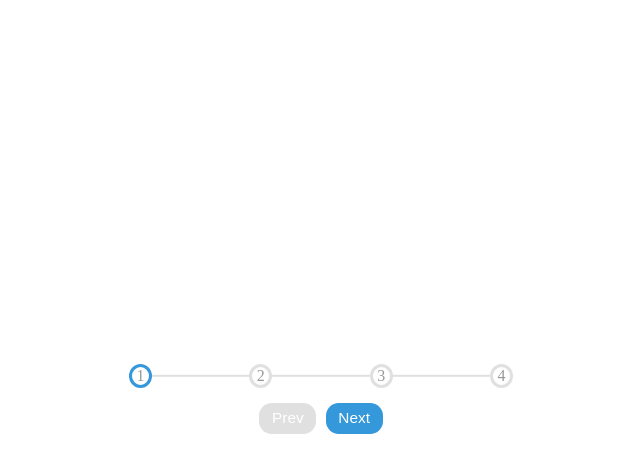
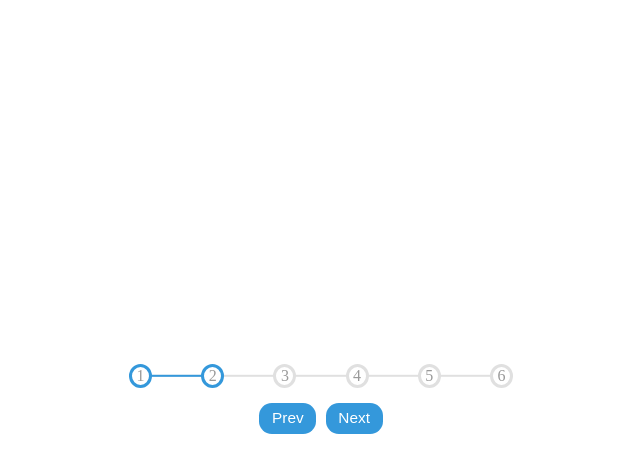
Before and after one commit to shaikrasheed99/progress-steps, a plain HTML site: page index.html in a window 1280 px wide. Both pictures are taken after a click on the button "Next". Shown: the whole page, without its empty margins (319-959 px from the left). Drawn offline with Linux system fonts and the light colour scheme.

Commit message:
Add. Click events to the buttons

```diff
--- a/index.html
+++ b/index.html
@@ -15,10 +15,14 @@
                 <div class="circle">2</div>
                 <div class="circle">3</div>
                 <div class="circle">4</div>
+                <div class="circle">5</div>
+                <div class="circle">6</div>
             </div>
 
             <button class="btn" id="prev" disabled>Prev</button>
             <button class="btn" id="next">Next</button>
         </div>
+
+        <script src="index.js"></script>
     </body>
 </html>
--- /dev/null
+++ b/index.js
@@ -0,0 +1,47 @@
+const prevButton = document.querySelector("#prev");
+const nextButton = document.querySelector("#next");
+const progessLine = document.querySelector(".progress-line");
+const circles = document.querySelectorAll(".circle");
+
+let currentIndex = 1;
+
+nextButton.addEventListener("click", () => {
+    currentIndex += 1;
+    if (currentIndex > circles.length) {
+        currentIndex = circles.length;
+    }
+    updateUi();
+});
+
+prevButton.addEventListener("click", () => {
+    currentIndex -= 1;
+    if (currentIndex < 1) {
+        currentIndex = 1;
+    }
+    updateUi();
+});
+
+const updateUi = () => {
+    activateCircle();
+    const percentage = ((currentIndex - 1) / (circles.length - 1)) * 100 + "%";
+    progessLine.style.width = percentage;
+};
+
+const activateCircle = () => {
+    circles.forEach((circle, index) => {
+        if (index < currentIndex) {
+            circle.classList.add("active");
+        } else {
+            circle.classList.remove("active");
+        }
+    });
+
+    if (currentIndex === 1) {
+        prevButton.disabled = true;
+    } else if (currentIndex == circles.length) {
+        nextButton.disabled = true;
+    } else {
+        prevButton.disabled = false;
+        nextButton.disabled = false;
+    }
+};
--- a/styles.css
+++ b/styles.css
@@ -43,7 +43,7 @@ body {
 
 .progress-line {
     width: 0;
-    height: 0.4vh;
+    height: 0.3vh;
     background-color: var(--line-border-fill);
     position: absolute;
     top: 50%;
```
